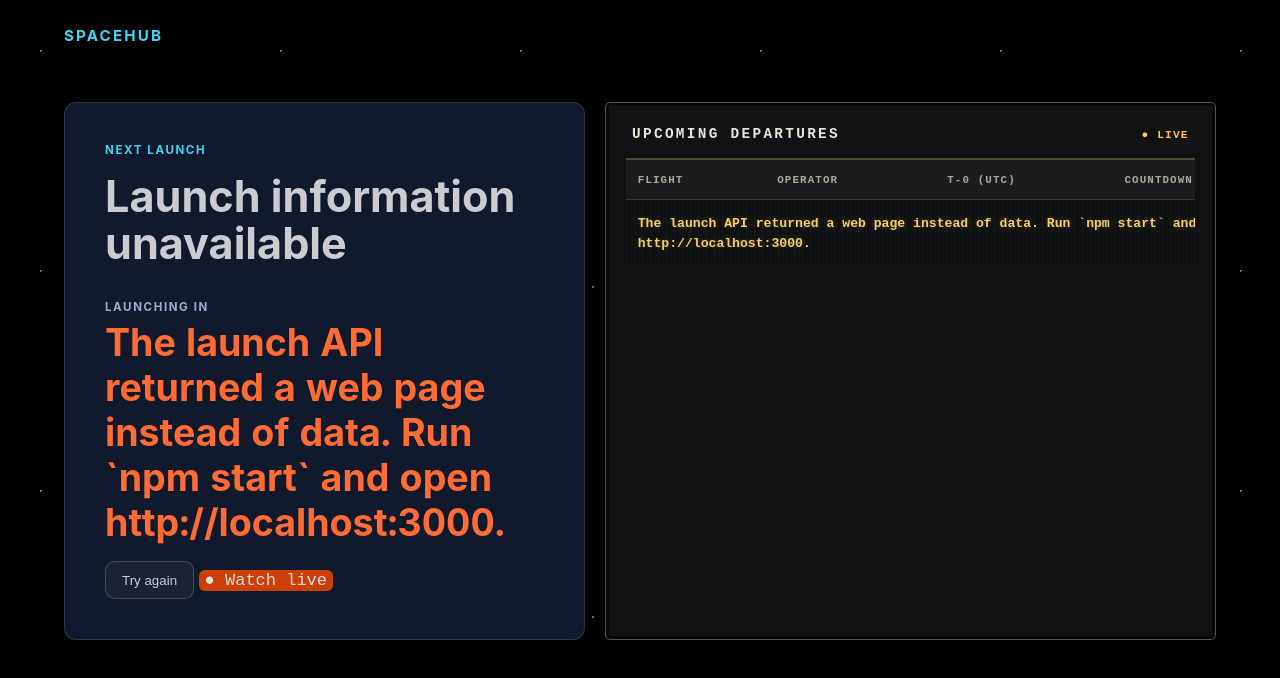
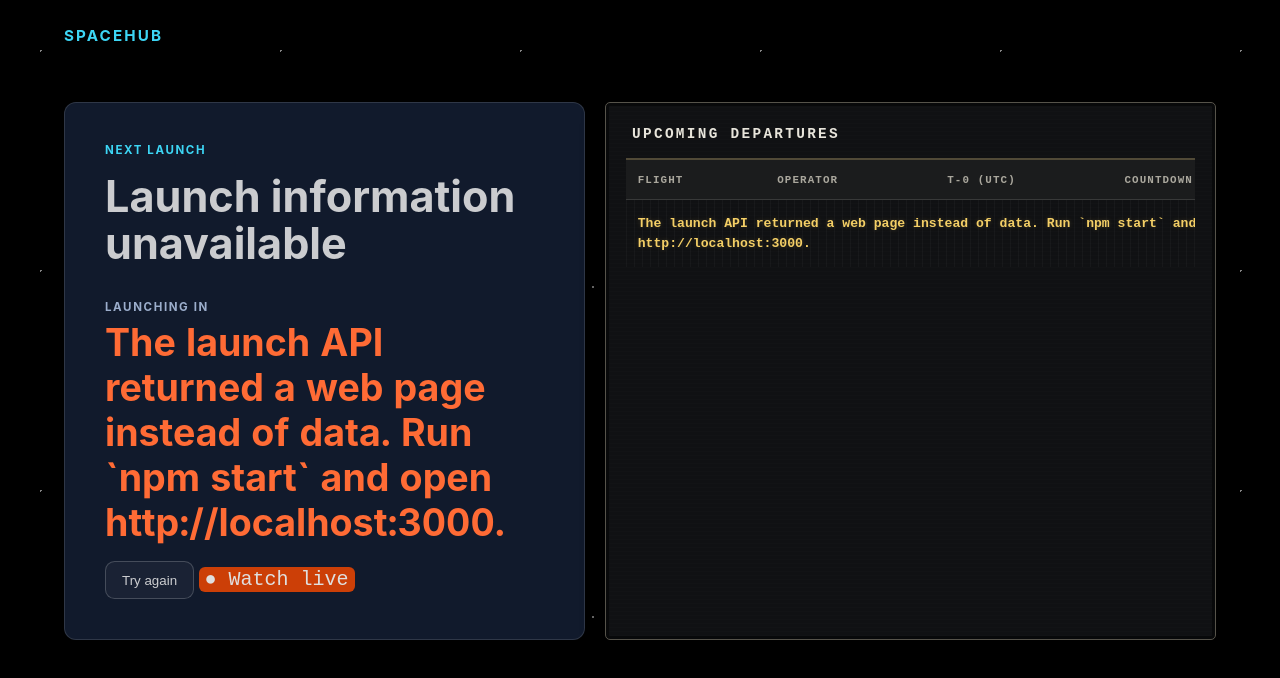
Before and after one commit to 345235/RocketHub, a website: page spacehub.html in a window 1280 px wide. Shown: the top 678 px of the page. Drawn offline with Linux system fonts and the light colour scheme; no server answers.

Commit message:
i worked on the live button

```diff
--- a/spacehub.html
+++ b/spacehub.html
@@ -30,7 +30,7 @@
         <section class="launch-board" aria-labelledby="board-title">
             <div class="board-heading">
                 <h2 id="board-title">UPCOMING DEPARTURES</h2>
-                <span class="board-status">● LIVE</span>
+
             </div>
             <div class="board-scroll">
                 <table>
--- a/style.css
+++ b/style.css
@@ -286,7 +286,7 @@ color: #dfdfdf;
 border: none;
 border-radius: var(--radius);
 transition: background 0.2s ease, box-shadow 0.2s ease, transform 0.2s ease;
-font-size: 17px;
+font-size: 20px;
 font-family: monospace;
 cursor: pointer;
 margin-top: 10px;
```
Also changed, not shown: api.js (line endings or trailing spaces).
